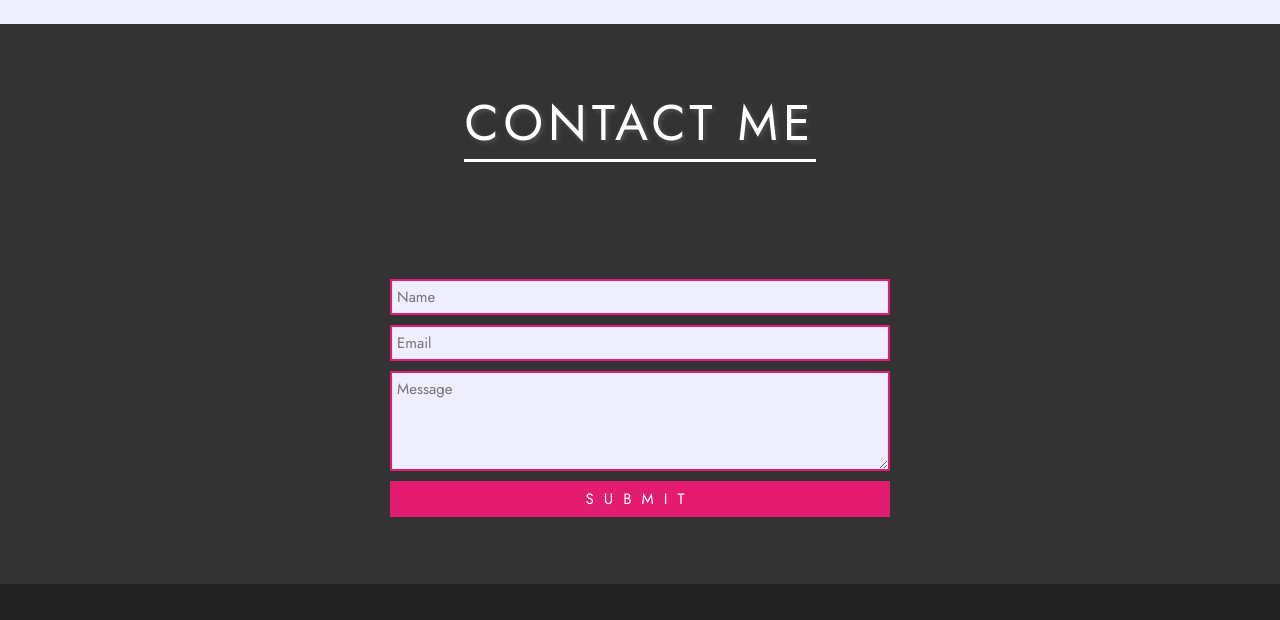
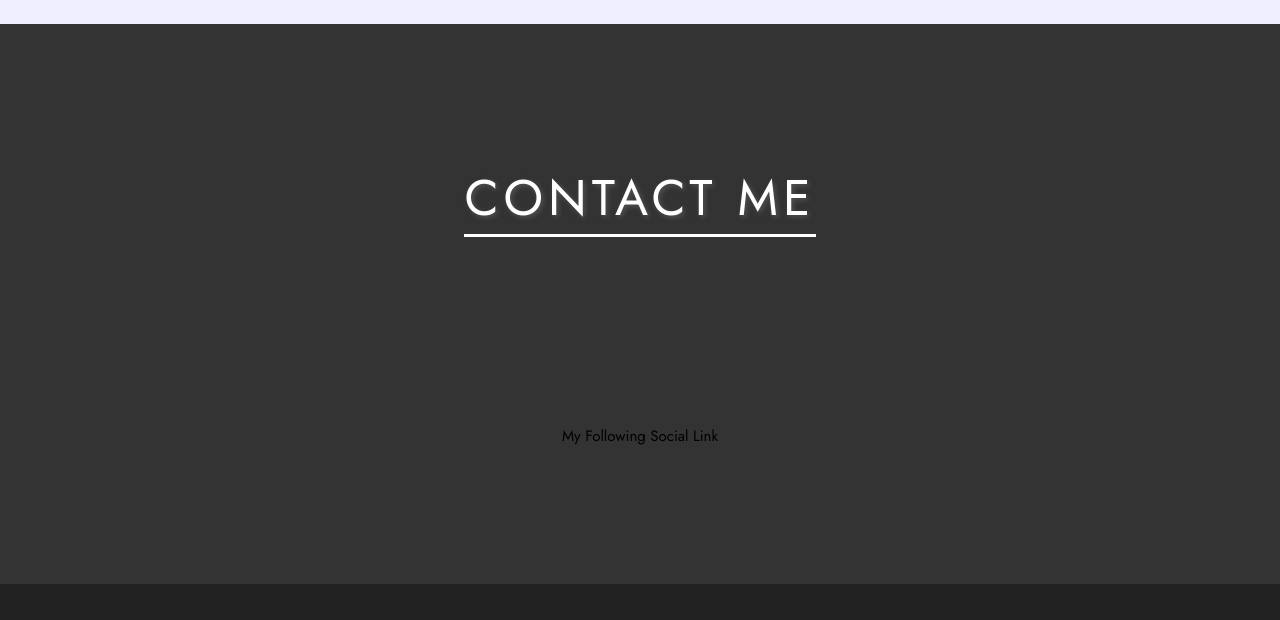
Before and after one commit to Adil-IT/aboutMine.github.io, a plain HTML site: page index.html in a window 1280 px wide. Shown: the part 3574-4194 px from the top of the page. Drawn offline with Linux system fonts and the light colour scheme.

Commit message:
Update index.html

```diff
--- a/index.html
+++ b/index.html
@@ -235,12 +235,7 @@
       <!-- Section 4 -->
       <section class="section-4" id="section-4">
         <h1 class="section-heading section-4-heading">Contact Me</h1>
-        <form class="contact-form center">
-          <input type="text" placeholder="Name" />
-          <input type="email" placeholder="Email" />
-          <textarea placeholder="Message"></textarea>
-          <input type="submit" value="Submit" class="contact-form-btn" />
-        </form>
+        <h2>My Following Social Link</h2>
       </section>
       <!-- End of Section 4 -->
 
```
